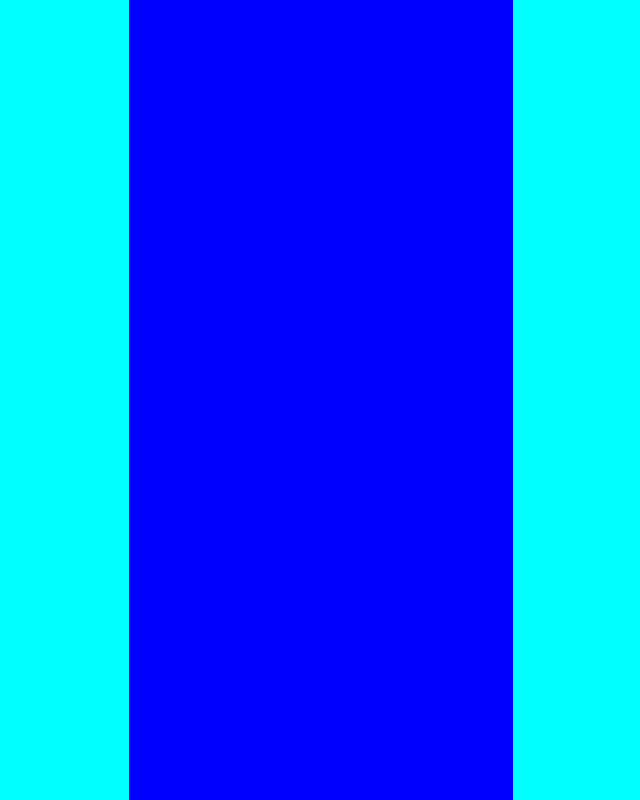
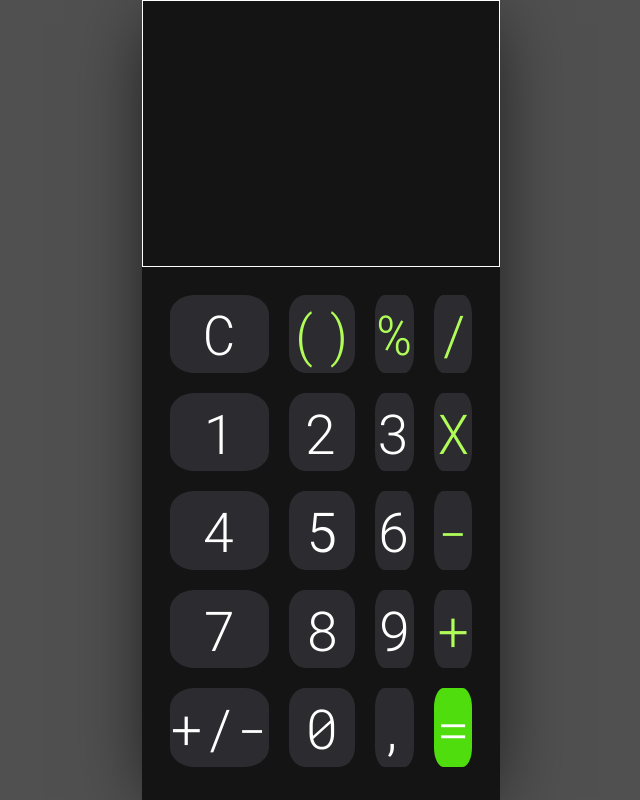
Before and after one commit to redneckvitor/calculadora, a plain HTML site: page index.html in a window 1280 px wide. Shown: the whole page, without its empty margins (319-959 px from the left). Drawn offline with Linux system fonts and the light colour scheme.

Commit message:
layout quase pronto

```diff
--- a/index.html
+++ b/index.html
@@ -5,9 +5,51 @@
     <meta http-equiv="X-UA-Compatible" content="IE=edge" />
     <meta name="viewport" content="width=device-width, initial-scale=1.0" />
     <link rel="stylesheet" href="style.css" />
-    <title>Calculadora</title>
+    <link
+      href="https://fonts.googleapis.com/css2?family=Roboto+Mono:wght@300;400&display=swap"
+      rel="stylesheet"
+    />
+    <title>Calculator</title>
   </head>
   <body>
-    <div class="container"></div>
+    <div class="container">
+      <div class="calc-display"></div>
+      <div class="calc-buttons">
+        <div class="button-container"><button>C</button></div>
+        <div class="button-container">
+          <button class="operator-button">()</button>
+        </div>
+        <div class="button-container">
+          <button class="operator-button">%</button>
+        </div>
+        <div class="button-container">
+          <button class="operator-button">/</button>
+        </div>
+        <div class="button-container"><button>1</button></div>
+        <div class="button-container"><button>2</button></div>
+        <div class="button-container"><button>3</button></div>
+        <div class="button-container">
+          <button class="operator-button">X</button>
+        </div>
+        <div class="button-container"><button>4</button></div>
+        <div class="button-container"><button>5</button></div>
+        <div class="button-container"><button>6</button></div>
+        <div class="button-container">
+          <button class="operator-button">-</button>
+        </div>
+        <div class="button-container"><button>7</button></div>
+        <div class="button-container"><button>8</button></div>
+        <div class="button-container"><button>9</button></div>
+        <div class="button-container">
+          <button class="operator-button">+</button>
+        </div>
+        <div class="button-container"><button>+/-</button></div>
+        <div class="button-container"><button>0</button></div>
+        <div class="button-container"><button>,</button></div>
+        <div class="button-container">
+          <button id="results-button">=</button>
+        </div>
+      </div>
+    </div>
   </body>
 </html>
--- a/sass/main.scss
+++ b/sass/main.scss
@@ -1,3 +1,13 @@
+$button-color: rgb(44, 44, 48);
+$background-color: #141414;
+$page-background-color: #505050;
+$primary-color: #109010;
+$operator-button-color: #b0fd59;
+$results-button-color: #50dd0e;
+
+$button-font: "Roboto Mono", monospace;
+$margem: 28%;
+
 * {
   box-sizing: border-box;
   padding: 0;
@@ -9,11 +19,69 @@ body {
   height: 100vh;
   display: flex;
   justify-content: center;
-  background-color: aqua;
+  align-items: center;
+
+  background-color: $page-background-color;
 }
 
 .container {
-  width: 30%;
-  background-color: blue;
+  width: $margem;
   height: 100vh;
+
+  background-color: $background-color;
+  box-shadow: 0px 10px 74px -13px rgba(0, 0, 0, 0.8);
 }
+
+.calc-display {
+  border: 1px solid white;
+  min-height: 33.33333vh;
+}
+
+.calc-buttons {
+  display: grid;
+  grid-template-columns: repeat(4, 1fr);
+  grid-template-rows: repeat(5, 1fr);
+  min-height: 66vh;
+  padding: 5%;
+
+  div.button-container {
+    width: 100%;
+    height: 100%;
+    padding: 10px;
+  }
+
+  button {
+    width: 100%;
+    height: 100%;
+
+    font-family: $button-font;
+    font-size: 55px;
+    font-weight: 300;
+    color: white;
+
+    display: block;
+
+    border-radius: 25%;
+    background-color: $button-color;
+    border: none;
+
+    transition: 0.3s;
+
+    &:hover {
+    }
+
+    &:active {
+      transition: 0.3s;
+      font-size: 40px;
+      background-color: #353535;
+    }
+  }
+
+  .operator-button {
+    color: $operator-button-color;
+  }
+
+  #results-button {
+    background-color: $results-button-color;
+  }
+}
```
Also changed, not shown: style.css, 1 other file.
